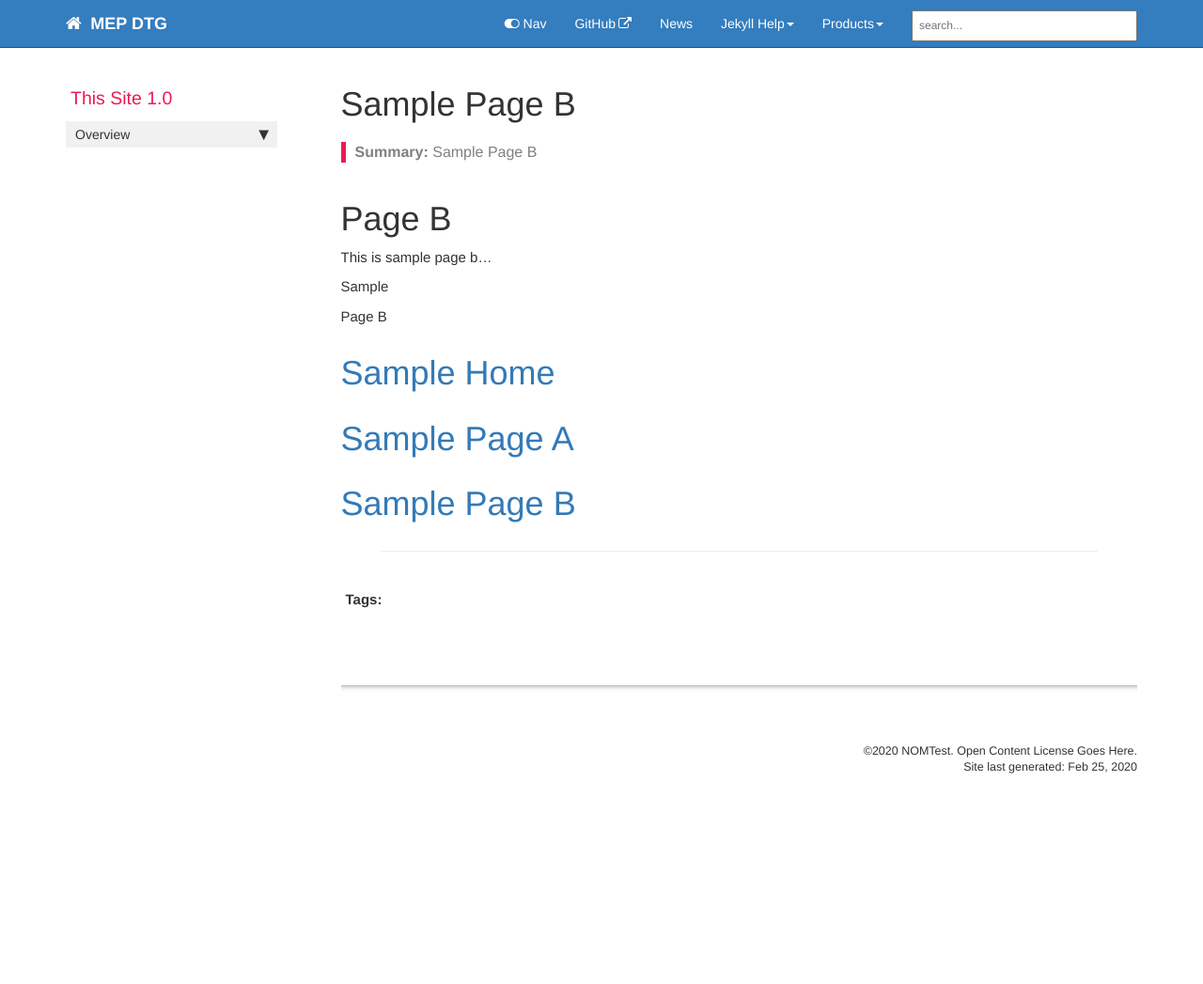
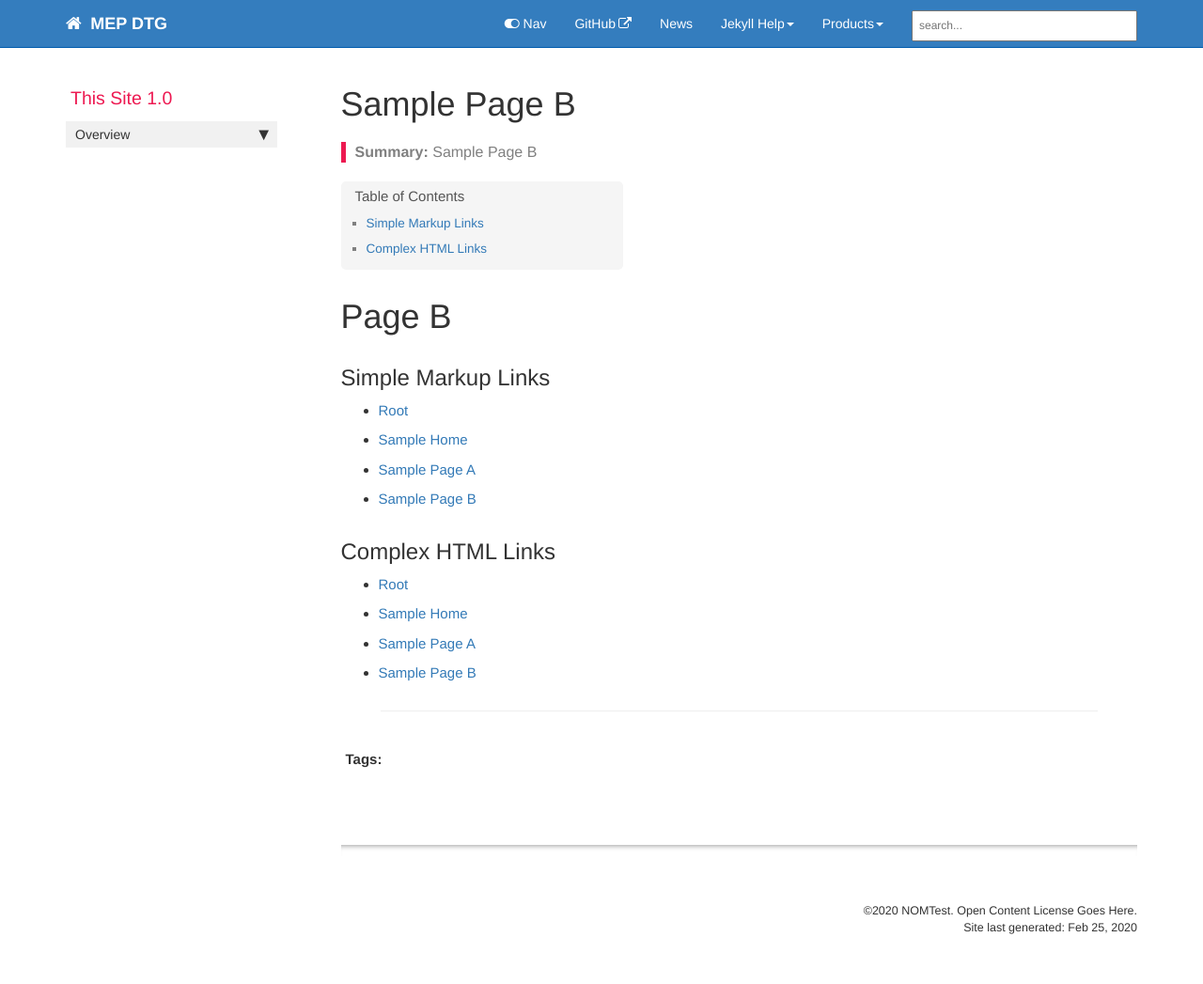
Before and after one commit to raster/nom, a Jekyll site: the page built from samples/page-b.md, in a window 1280 px wide. Shown: the whole page at 94% size. Built offline with Jekyll 4.4.1, drawn with Linux system fonts in a browser that asks for light colours; comment, search, counter and statistics services are not loaded; before the commit the page ends 900 px from its top, so only the background shows below that.

Commit message:
Update page-b.md

```diff
--- a/samples/page-b.md
+++ b/samples/page-b.md
@@ -9,15 +9,22 @@
 
 # Page B
 
-This is sample page b...
 
-Sample
+## Simple Markup Links
 
-Page B
+* [Root](../index.html)
+* [Sample Home](index.html)
+* [Sample Page A](page-a.html)
+* [Sample Page B](page-b.html)
 
-# [Sample Home](index.html)
-# [Sample Page A](page-a.html)
-# [Sample Page B](page-b.html)
+
+## Complex HTML Links
+
+* <a href="{{ 'index.html' | relative_url }}">Root</a>
+* <a href="{{ 'samples/index.html' | relative_url }}">Sample Home</a>
+* <a href="{{ 'samples/page-a.html' | relative_url }}">Sample Page A</a>
+* <a href="{{ 'samples/page-b.html' | relative_url }}">Sample Page B</a>
+
 
 ---
 
```
